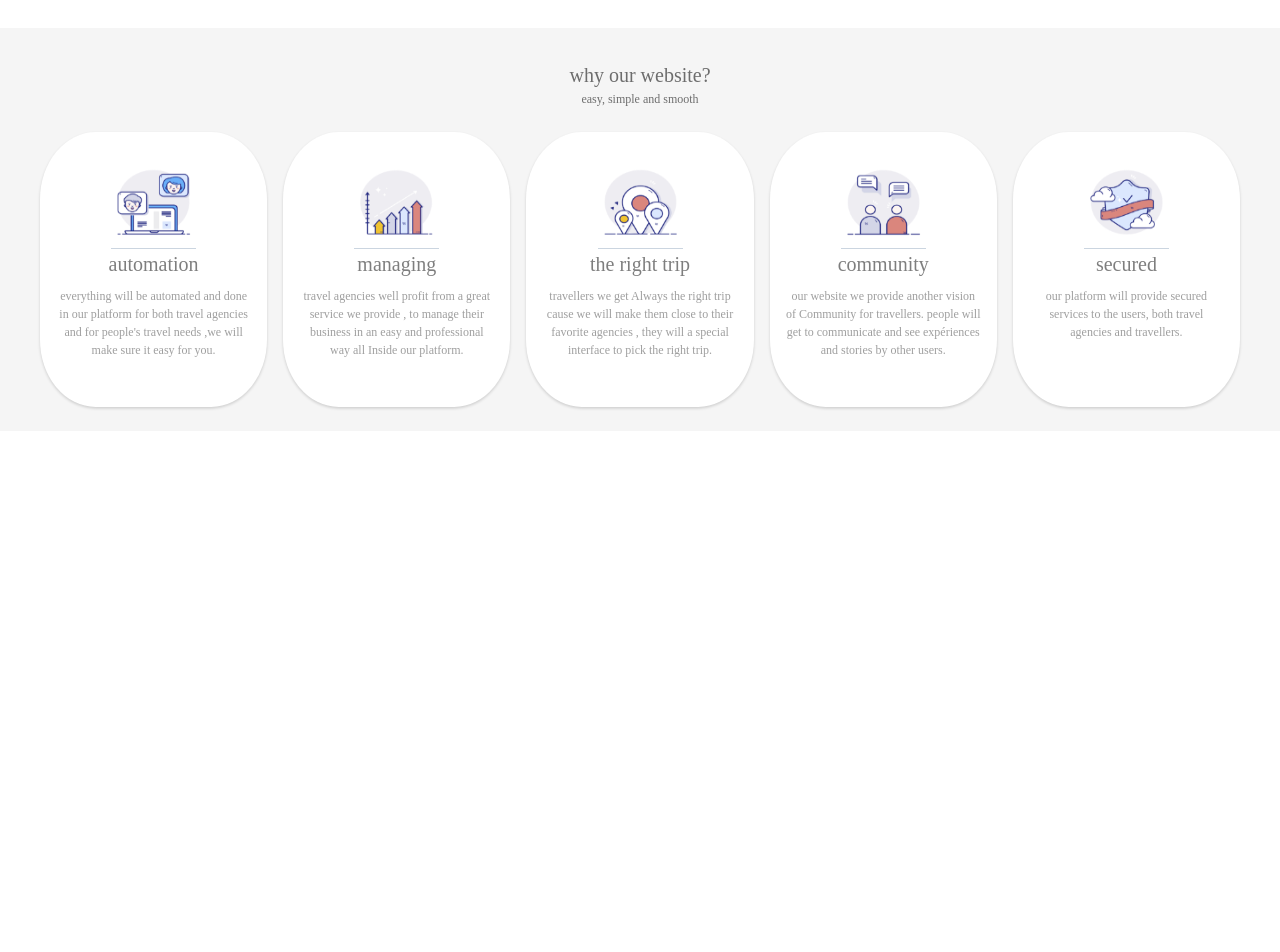
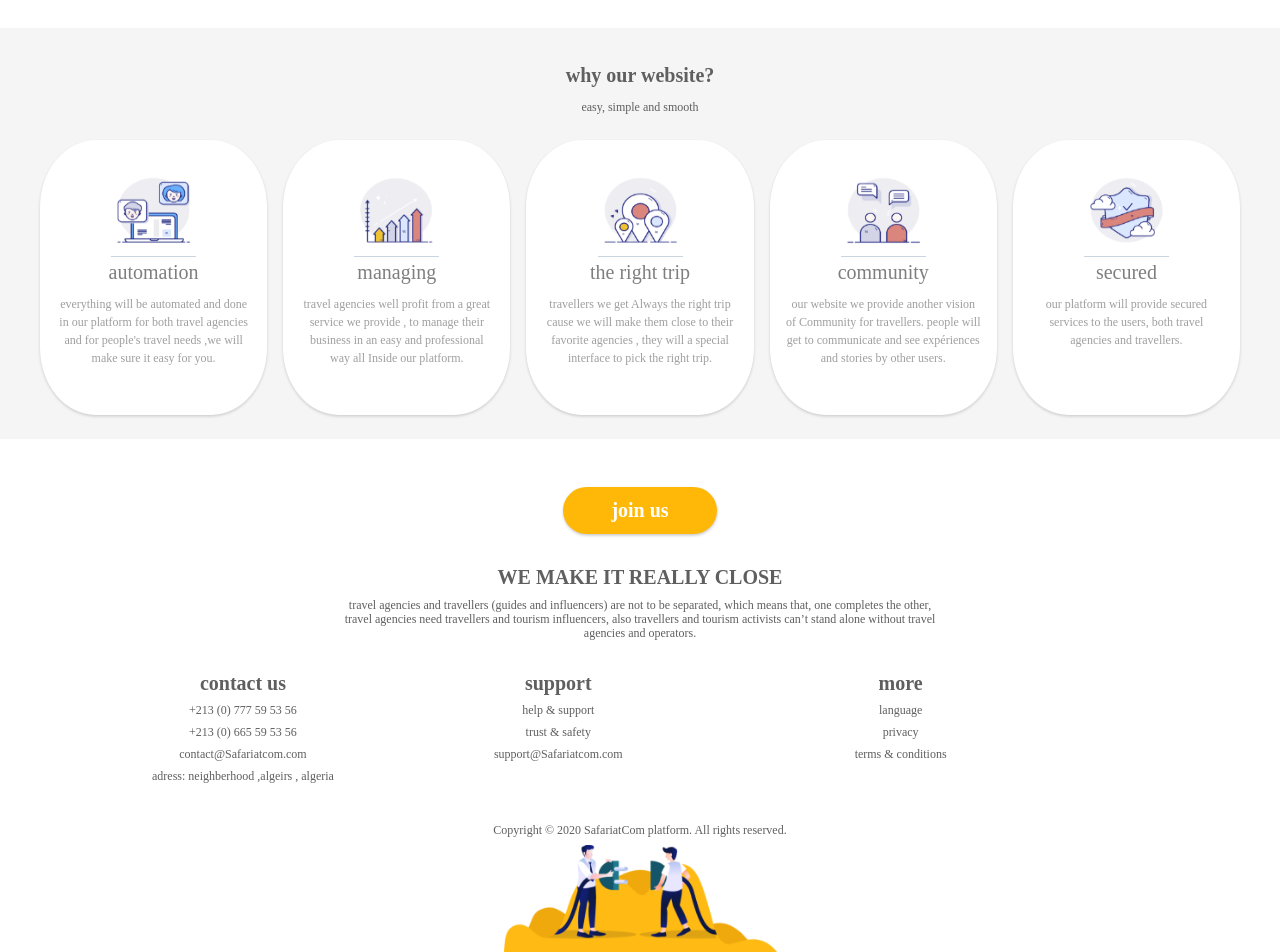
Before and after one commit to oussamabng/safariatComAdmin, a React (Create React App) app: page / in a window 1280 px wide. Shown: the part 632-1584 px from the top of the page. Before the commit the page ends 1063 px from the top, so only its background shows below. Built offline with nearby package versions, Linux system fonts and the light colour scheme.

Commit message:
Footer Added

```diff
--- a/src/App.js
+++ b/src/App.js
@@ -1,7 +1,10 @@
 import React from "react";
 import { BrowserRouter as Router, Switch, Route } from 'react-router-dom';
+// font awessome Fonts
 import '@fortawesome/fontawesome-free/css/all.css';
+// Layout Components
 import Header from './components/Header/Header';
+
 // Scenes Components Importation
 import Home from './scenes/Home/Home.jsx';
 import Services from './scenes/Services/Services.jsx';
--- /dev/null
+++ b/src/components/Footer/Footer.jsx
@@ -0,0 +1,46 @@
+import React from "react";
+import Title from '../Title/Title'
+import footerImg from './images/footer_img.png'
+const Footer = () => {
+  return (
+    <div class="bg-white pt-8 text-center h-40 font-montserrat text-gray lh-17">
+      <button className="bg-yellow text-white text-xl font-bold font-normal py-3 mt-4 mb-8 px-12 rounded-full button-shadow">
+        join us
+      </button>
+      <Title
+        title="WE MAKE IT REALLY CLOSE"
+        subTitle="travel agencies and travellers (guides and influencers) are not to be separated, which means that,
+        one completes the other, travel agencies need travellers and tourism influencers, also travellers
+        and tourism activists can’t stand alone without travel agencies and operators."
+        className="py-4 w-20"
+      />
+      <div className="flex font-montserrat justify-start mx-24 content-start py-4 ">
+          <div className="block ml-2 mr-40">
+              <h3 className="text-xl font-bold mb-2">contact us</h3>
+              <p className="text-xs mb-2">+213 (0) 777 59 53 56</p>
+              <p className="text-xs mb-2">+213 (0) 665 59 53 56</p>
+              <p className="text-xs mb-2">contact@Safariatcom.com</p>
+              <p className="text-xs mb-2">adress: neighberhood ,algeirs , algeria </p>
+          </div>
+          <div className="block mr-145">
+              <h3 className="text-xl font-bold mb-2">support</h3>
+              <p className="text-xs mb-2">help & support</p>
+              <p className="text-xs mb-2">trust & safety</p>
+              <p className="text-xs mb-2">support@Safariatcom.com</p>
+          </div>
+          <div className="block">
+              <h3 className="text-xl font-bold mb-2">more</h3>
+              <p className="text-xs mb-2">language</p>
+              <p className="text-xs mb-2">privacy</p>
+              <p className="text-xs mb-2">terms & conditions</p>
+          </div>
+      </div>
+      <div className="mt-4">
+          <p className="text-xs">Copyright © 2020 SafariatCom platform. All rights reserved.</p>
+          <img src={footerImg} alt="" className="mx-auto mt-2 text-center"/>
+      </div>
+    </div>
+  );
+};
+
+export default Footer;
--- a/src/components/Header/Header.jsx
+++ b/src/components/Header/Header.jsx
@@ -5,7 +5,7 @@ import logo from './images/logoForWeb.png'
 
 const Header = () => {
     return (
-        <div className="fixed w-full flex justify-between items-center lg:px-20 px-4 bg-white lg:py-4 py-2 border-b border-gray-400">
+        <div className="fixed z-10 w-full flex justify-between items-center lg:px-20 px-4 bg-white lg:py-4 py-2 border-b border-gray-400">
         <div className="w-full lg:w-auto flex justify-between items-center">
             <Link to="/">
                 <img src={logo} alt=""/>
@@ -43,7 +43,7 @@ const Header = () => {
                 <input className="appearance-none bg-transparent h-1 py-2 px-3 text-gray-700 leading-tight" id="search" type="text" placeholder="Search"/>
         </div>
         <div className="hidden lg:flex items-center">
-            <button className="bg-yellow text-white font-bold py-1 px-5 rounded-full">login</button>
+            <button className="bg-yellow text-white font-bold py-1 px-5 rounded-full button-shadow">login</button>
         </div>
     </div>
     );
--- a/src/components/Title/Title.jsx
+++ b/src/components/Title/Title.jsx
@@ -2,8 +2,8 @@ import React from 'react';
 
 const Title = ({title, subTitle}) => {
     return (
-        <div className="text-center font-montserrat text-gray opacity-90 pb-4">
-            <h3 className="text-xl">{title}</h3>
+        <div className="text-center font-montserrat text-gray pb-4 w-60 mx-auto">
+            <h3 className="text-xl pb-2 font-semibold">{title}</h3>
             <p className="text-xs">{subTitle}</p>
         </div>
     );
--- a/src/scenes/Home/Home.jsx
+++ b/src/scenes/Home/Home.jsx
@@ -1,10 +1,12 @@
 import React from 'react';
 import ListCards from './components/ListCards/ListCards'
+import Footer from '../../components/Footer/Footer'
 const Home = () => {
     return (
         <div className="bg-white">
             <div className="h-60"></div>
             <ListCards />
+            <Footer />
         </div>
     );
 }
--- a/src/styles/global.css
+++ b/src/styles/global.css
@@ -1,19 +1,50 @@
+/* Background colors styles */
 .bg-gray {
   background: #f5f5f5;
+}
+
+.bg-yellow {
+  background: #ffb808
+}
+/* Text colors styles */
+.text-gray {
+  color: #5f5f5f;
+}
+/* height and width styles */
+.w-60 {
+  width: 600px
+}
+
+.h-60 {
+    height: 500px;
+}
+/* margin and padding styles */
+.mr-145 {
+  margin-right: 14.5rem
+}
+
+.mr-19 {
+  margin-right: 19rem;
+}
+
+.mx-24 {
+  margin-left: 9rem;
+  margin-right: 9rem;
+}
+/* Effects styles (shadows & opacity) */
+.button-shadow {
+  box-shadow: 0.3px 1.5px 3px 0 rgba(0, 0, 0, 0.22);
+}
+/* font styles */
+.font-comfortaa {
+  font-family: Comfortaa
 }
 
 .font-montserrat {
   font-family: Montserrat;
 }
 
-.text-gray {
-  color: #5f5f5f;
+.lh-17 {
+  line-height: 1.17;
+  height: 10.5px;
 }
-
-.bg-yellow {
-    background: #ffb808
-}
-
-.h-60 {
-    height: 500px;
-}
```
Also changed, not shown: src/components/Footer/images/footer_img.png (added).
